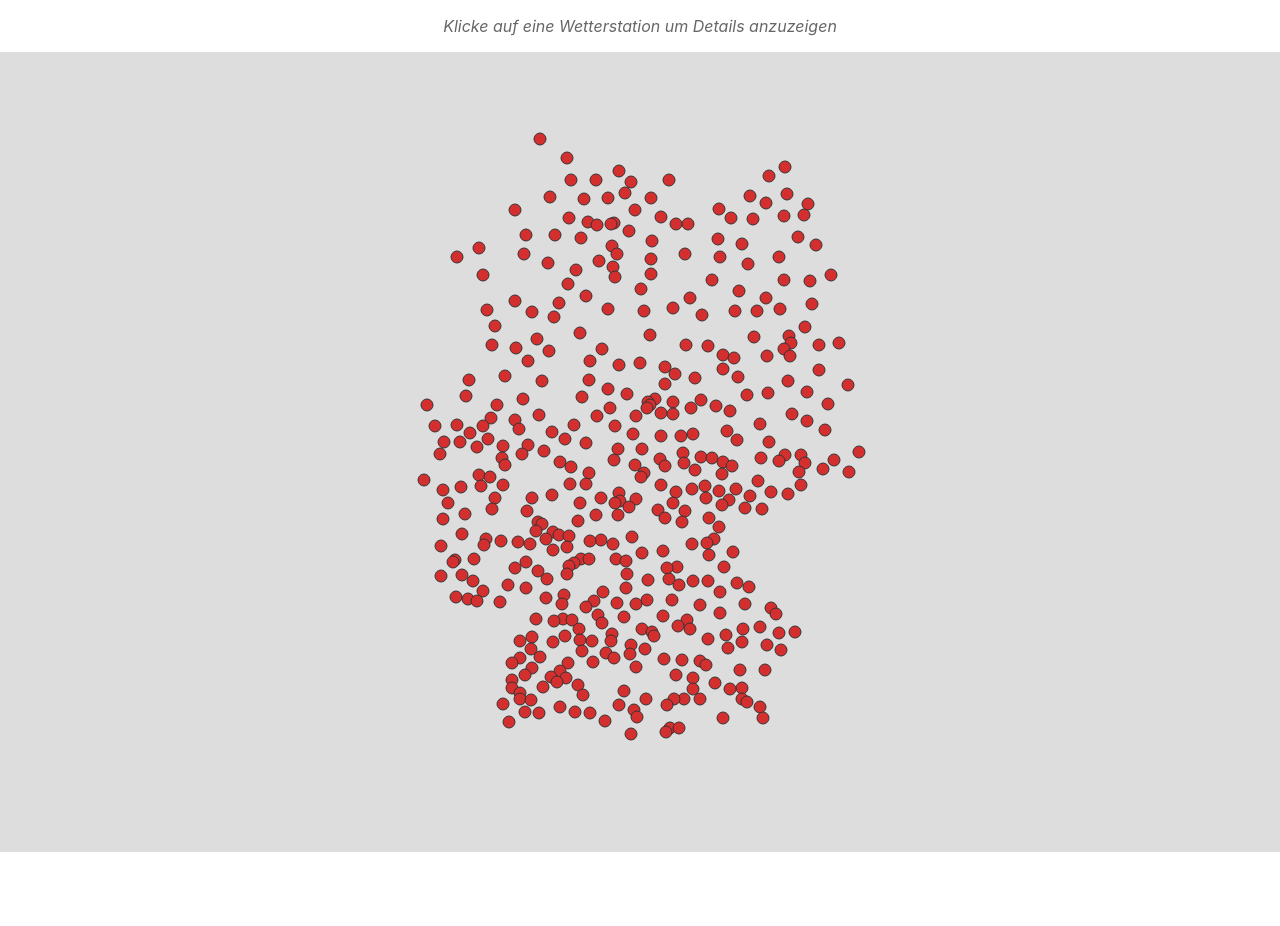
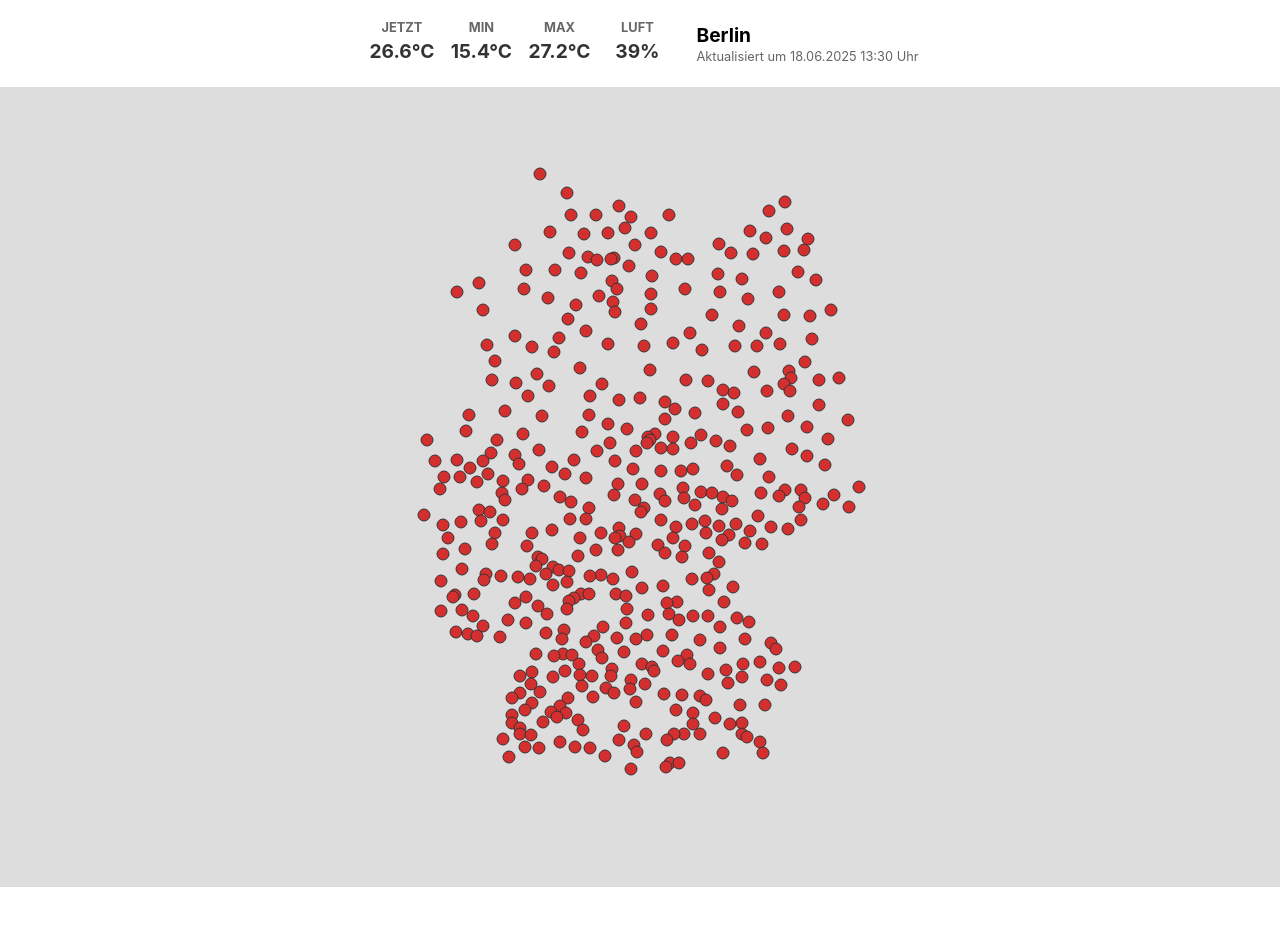
Before and after one commit to tsafs/ziemlichwarmhier, a React (Create React App) app in the folder frontend/: page / in a window 1280 px wide. Shown: the top 926 px of the page. Built offline with nearby package versions, Linux system fonts and the light colour scheme; no server answers; the HTML template or start-up script is replaced by a standard one.

Commit message:
Set Berlin as the default selected station in MapView component

```diff
--- a/frontend/src/components/map/MapView.jsx
+++ b/frontend/src/components/map/MapView.jsx
@@ -42,6 +42,18 @@ function MapView() {
     loadStations();
   }, []);
 
+  // Set Berlin as the default selected station
+  useEffect(() => {
+    if (stations.length > 0) {
+      const berlinStation = stations.find(station =>
+        station.station_name.toLowerCase() == "berlin");
+
+      if (berlinStation) {
+        setSelectedStation(berlinStation);
+      }
+    }
+  }, [stations]);
+
   return (
     <div style={{ height: '1000px', width: '100vw', position: 'relative', display: 'flex', flexDirection: 'column', alignItems: 'center' }}>
       {/* Station Info Panel */}
```
